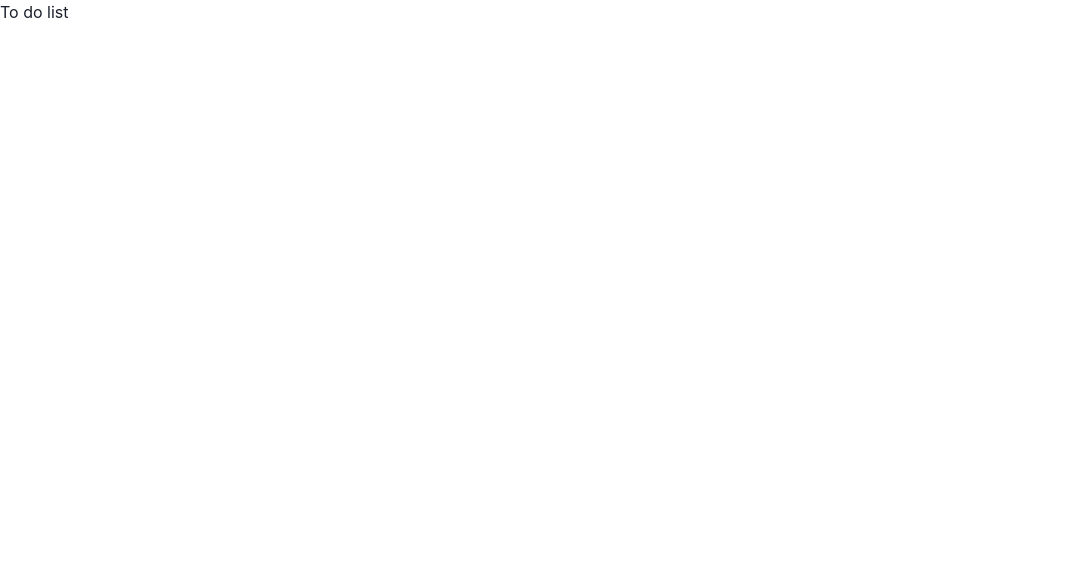
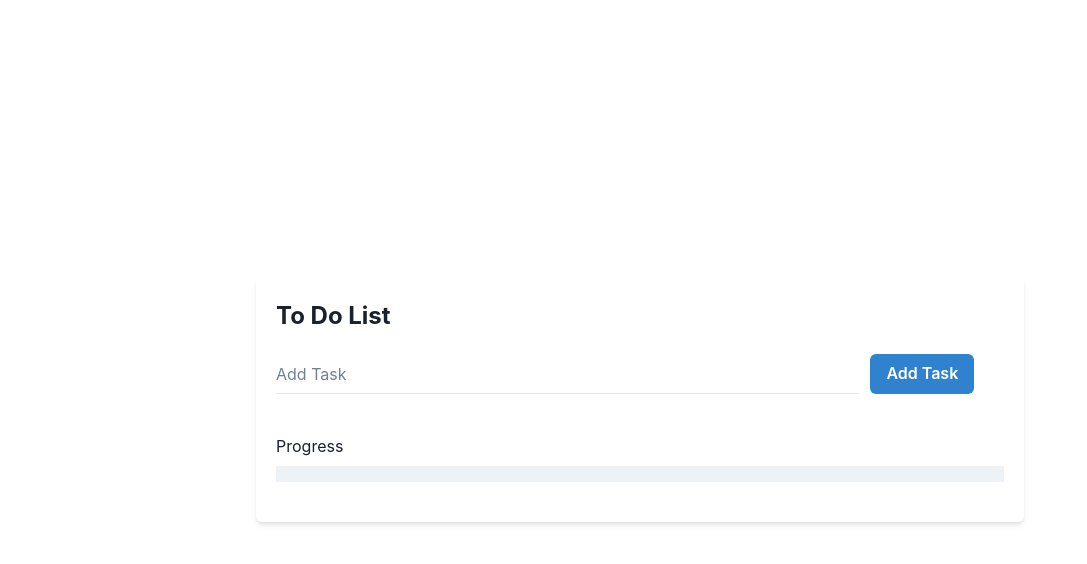
Before and after one commit to perkoe/todolist, a Next.js app in the folder todolist/: page / in a window 1280 px wide. Shown: the top 564 px of the page, without its empty margins (0-1087 px from the left). Built offline with nearby package versions, Linux system fonts and the light colour scheme.

Commit message:
add tasks, delete tasks, design

```diff
--- a/todolist/pages/_app.tsx
+++ b/todolist/pages/_app.tsx
@@ -1,11 +1,149 @@
-import "@/styles/globals.css";
 import type { AppProps } from "next/app";
-import { ChakraProvider} from "@chakra-ui/react";
+import { useState } from "react";
+import {
+    Button,
+    ChakraProvider,
+    Flex,
+    Text,
+    Input,
+    Checkbox,
+    IconButton,
+    Box,
+    Progress
+} from "@chakra-ui/react";
+import {DeleteIcon, EditIcon} from "@chakra-ui/icons";
 
 export default function App({ Component, pageProps }: AppProps) {
+    const [newTask, setNewTask] = useState<string>("");
+    const [tasks, setTasks] = useState<{ text: string; isChecked: boolean }[]>([]);
+
+    const addTask = (e: React.FormEvent) => {
+        e.preventDefault();
+
+        if (newTask.trim()) {
+            setTasks((prevTasks) => [
+                ...prevTasks,
+                { text: newTask.trim(), isChecked: false }
+            ]);
+            setNewTask("");
+        }
+    };
+
+    const updateTaskStatus = (index: number, isChecked: boolean) => {
+        setTasks((prevTasks) =>
+            prevTasks.map((task, i) =>
+                i === index ? { ...task, isChecked } : task
+            )
+        );
+    };
+
+    const removeTask = (index: number) => {
+        setTasks((prevTasks) => prevTasks.filter((_, i) => i !== index));
+    };
+
+    const completedTasksCount = tasks.filter(task => task.isChecked).length;
+    const totalTasksCount = tasks.length;
+    const completionRatio = totalTasksCount === 0 ? 0 : (completedTasksCount / totalTasksCount) * 100;
+
     return (
         <ChakraProvider>
-                <div>To do list</div>
+            <Flex w="100%" h="100vh" alignItems="center" justifyContent="center">
+                <Flex
+                    w="60%"
+                    flexDir="column"
+                    p={5}
+                    boxShadow="md"
+                    borderRadius="md"
+                    bg="white"
+                >
+                    <Text fontWeight="bold" fontSize="2xl" mb={5}>
+                        To Do List
+                    </Text>
+                    <form onSubmit={addTask}>
+                        <Flex>
+                            <Input
+                                value={newTask}
+                                onChange={(e) => setNewTask(e.target.value)}
+                                variant="flushed"
+                                placeholder="Add Task"
+                                w="80%"
+                                mr={3}
+                            />
+                            <Button type="submit" bg="blue.500" color="white">
+                                Add Task
+                            </Button>
+                        </Flex>
+                    </form>
+
+
+                    <Box mt={5}>
+                        {tasks
+                            .sort((a, b) => Number(a.isChecked) - Number(b.isChecked))
+                            .map((task, index) => (
+                                <TaskItem
+                                    key={index}
+                                    task={task}
+                                    index={index}
+                                    updateTaskStatus={updateTaskStatus}
+                                    removeTask={removeTask}
+                                />
+                            ))}
+                    </Box>
+
+                    <Text mt={5} mb={2}>Progress</Text>
+                    <Progress value={completionRatio} size="lg" colorScheme="green" mb={5} />
+                </Flex>
+            </Flex>
         </ChakraProvider>
     );
 }
+
+const TaskItem = ({
+                      task,
+                      index,
+                      updateTaskStatus,
+                      removeTask
+                  }: {
+    task: { text: string; isChecked: boolean };
+    index: number;
+    updateTaskStatus: (index: number, isChecked: boolean) => void;
+    removeTask: (index: number) => void;
+}) => {
+    return (
+        <Flex
+            alignItems="center"
+            justifyContent="space-between"
+            mb={3}
+            p={2}
+            borderRadius="md"
+            bg={task.isChecked ? "gray.100" : "white"}
+            textDecoration={task.isChecked ? "line-through" : "none"}
+            color={task.isChecked ? "gray.500" : "black"}
+        >
+            <Checkbox
+                isChecked={task.isChecked}
+                onChange={(e) => updateTaskStatus(index, e.target.checked)}
+                colorScheme="green"
+                flexGrow={1}
+            >
+                <Text ml={2}>{task.text}</Text>
+            </Checkbox>
+            <IconButton
+                onClick={() => removeTask(index)}
+                bg="green.500"
+                color="white"
+                aria-label="Edit task"
+                icon={<EditIcon />}
+                ml={3}
+            />
+            <IconButton
+                onClick={() => removeTask(index)}
+                bg="red.500"
+                color="white"
+                aria-label="Delete task"
+                icon={<DeleteIcon />}
+                ml={3}
+            />
+        </Flex>
+    );
+};
```
Also changed, not shown: todolist/package.json (+6 -5 lines), 2 other files (tests, documents, lock files or other folders).
